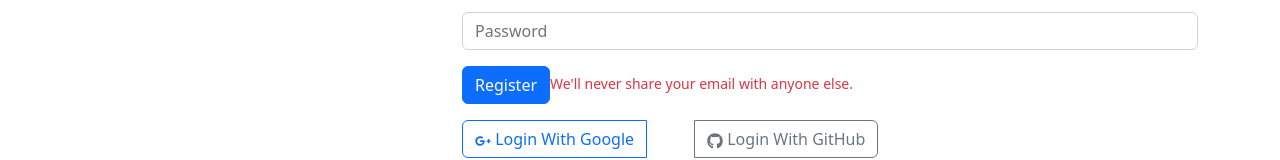
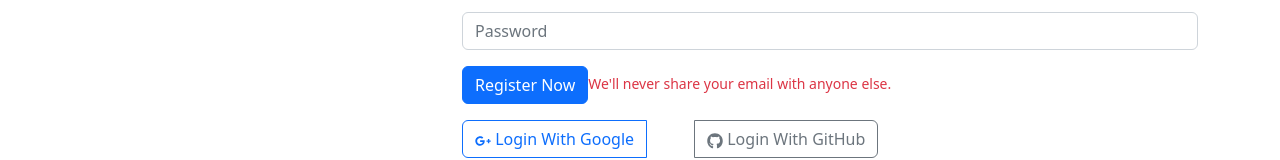
Before and after one commit to aminulhaque98/learning-platform-client-side, a React (Create React App) app: page /register in a window 1280 px wide. Shown: the part 358-518 px from the top of the page. Built offline with nearby package versions, Linux system fonts and the light colour scheme; no server answers.

Commit message:
toastify

```diff
--- a/package.json
+++ b/package.json
@@ -15,6 +15,7 @@
     "react-icons": "^4.7.1",
     "react-router-dom": "^6.4.3",
     "react-scripts": "5.0.1",
+    "react-toastify": "^9.1.1",
     "web-vitals": "^2.1.4"
   },
   "scripts": {
--- a/src/pages/Login/Login/Login.js
+++ b/src/pages/Login/Login/Login.js
@@ -1,4 +1,6 @@
 import React, { useContext } from 'react';
+import { ToastContainer, toast } from 'react-toastify';
+import 'react-toastify/dist/ReactToastify.css';
 import Button from 'react-bootstrap/Button';
 import Form from 'react-bootstrap/Form';
 import { AuthContext } from '../../../contexts/Authprovider/Authprovider';
@@ -6,6 +8,8 @@ import { AuthContext } from '../../../contexts/Authprovider/Authprovider';
 const Login = () => {
 
     const { signInUser } = useContext(AuthContext);
+
+    const notify = () => toast("Login success");
 
     const handleSubmit = event => {
         event.preventDefault();
@@ -35,12 +39,15 @@ const Login = () => {
             <Form.Group className="mb-3" controlId="formBasicCheckbox">
                 <Form.Check type="checkbox" label="Check me out" />
             </Form.Group>
-            <Button variant="primary" type="submit">
+            <Button onClick={notify} variant="primary" type="submit">
                 Login
             </Button>
             <Form.Text className="text-danger">
                 We'll never share your email with anyone else.
             </Form.Text>
+
+            <ToastContainer />
+
         </Form>
     );
 };
--- a/src/pages/Login/Register/Register.js
+++ b/src/pages/Login/Register/Register.js
@@ -1,5 +1,7 @@
 import { GithubAuthProvider, GoogleAuthProvider } from 'firebase/auth';
 import React, { useContext } from 'react';
+import { ToastContainer, toast } from 'react-toastify';
+import 'react-toastify/dist/ReactToastify.css';
 import { FaGooglePlusG, FaGithub } from 'react-icons/fa';
 import { ButtonGroup } from 'react-bootstrap';
 import Button from 'react-bootstrap/Button';
@@ -8,6 +10,7 @@ import { AuthContext } from '../../../contexts/Authprovider/Authprovider';
 
 const Register = () => {
     const { providerLogin, creatUser } = useContext(AuthContext);
+    const notify = () => toast("Your Registration success");
 
     const googleProvider = new GoogleAuthProvider();
     const githubProvider = new GithubAuthProvider();
@@ -68,8 +71,8 @@ const Register = () => {
                     <Form.Control name='password' type="password" placeholder="Password" required />
                 </Form.Group>
 
-                <Button variant="primary" type="submit">
-                    Register
+                <Button onClick={notify} variant="primary" type="submit">
+                    Register Now
                 </Button>
                 <Form.Text className="text-danger">
                     We'll never share your email with anyone else.
@@ -83,6 +86,7 @@ const Register = () => {
                 <Button onClick={handleGithubSignIn} className='mb-2' variant="outline-secondary"> <FaGithub></FaGithub> Login With GitHub</Button>
 
             </ButtonGroup>
+
         </div>
     );
 };
```
Also changed, not shown: src/pages/Shared/Header/Header.js (+8 -2 lines), 1 other file (tests, documents, lock files or other folders).
